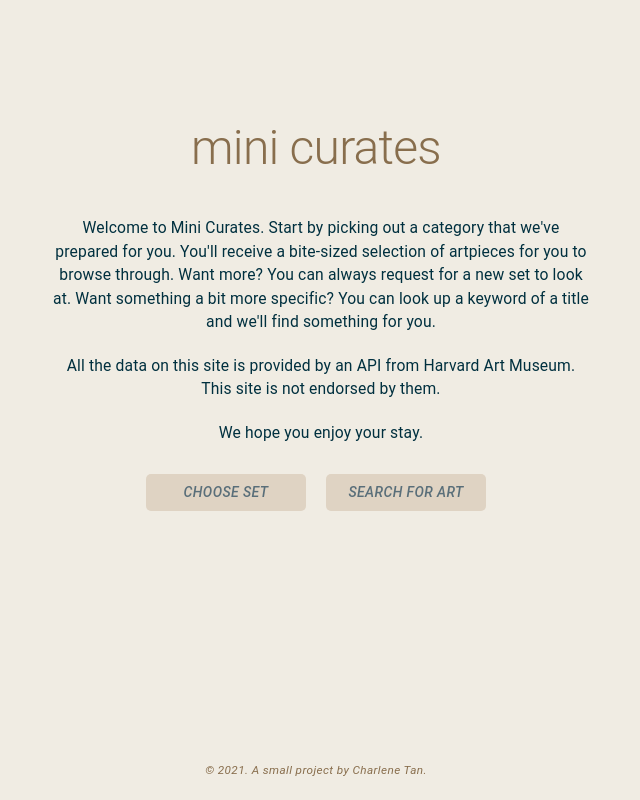
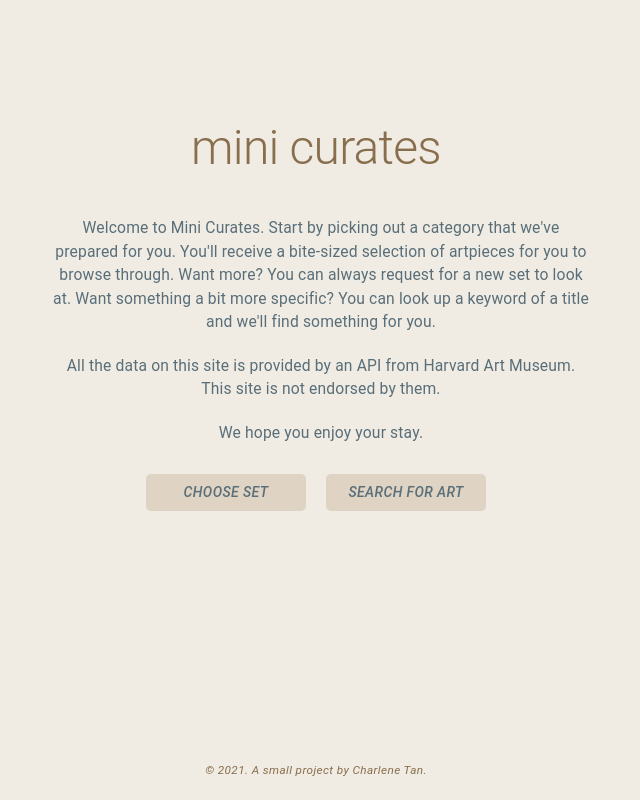
Before and after one commit to tanwsc/MuseumSiteProject, a React (Create React App) app: page / in a window 1280 px wide. Shown: the whole page, without its empty margins (324-964 px from the left). Built offline with nearby package versions, Linux system fonts and the light colour scheme.

Commit message:
styling edits

```diff
--- a/src/App.js
+++ b/src/App.js
@@ -15,6 +15,10 @@ const theme = createTheme({
       main: "rgb(223, 211, 195)",
       dark: "rgb(205, 172, 129)",
     },
+    text: {
+      primary: "rgb(0, 48, 63)",
+      secondary: "rgb(89, 110, 121)",
+    },
   },
   typography: {
     htmlFontSize: 14,
@@ -28,9 +32,6 @@ const theme = createTheme({
     h3: {
       fontSize: "1.4rem",
     },
-  },
-  focused: {
-    color: "rgb(223, 211, 195)",
   },
 });
 
@@ -48,6 +49,9 @@ const useStyles = makeStyles({
   typoHeaders: {
     margin: "120px auto 40px auto",
     // fontSize: "1.4em",
+  },
+  typoBody: {
+    color: "rgb(89, 110, 121)",
   },
   nav: {
     margin: "20px auto",
@@ -147,6 +151,13 @@ const useStyles = makeStyles({
     background: "rgb(240, 236, 227)",
     color: "rgb(136, 110, 77)",
   },
+  modal: {
+    display: "flex",
+    marginLeft: "50px",
+    alignItems: "center",
+    justifyContent: "center",
+    overflowY: "scroll",
+  },
 });
 
 function App() {
--- a/src/Components/Home.js
+++ b/src/Components/Home.js
@@ -11,7 +11,7 @@ const Home = ({ style }) => {
       <Typography variant="h1" className={style.typoHeaders}>
         mini curates
       </Typography>
-      <Typography variant="body1">
+      <Typography variant="body1" className={style.typoBody}>
         Welcome to Mini Curates. Start by picking out a category that we've
         prepared for you. You'll receive a bite-sized selection of artpieces for
         you to browse through. Want more? You can always request for a new set
@@ -19,11 +19,14 @@ const Home = ({ style }) => {
         keyword of a title and we'll find something for you.
       </Typography>
       <br />
-      <Typography>
-        All the data on this site is provided by an API from Harvard Art Museum. This site is not endorsed by them.
+      <Typography variant="body1" className={style.typoBody}>
+        All the data on this site is provided by an API from Harvard Art Museum.
+        This site is not endorsed by them.
       </Typography>
       <br />
-      <Typography variant="body1">We hope you enjoy your stay.</Typography>
+      <Typography variant="body1" className={style.typoBody}>
+        We hope you enjoy your stay.
+      </Typography>
       <Box className={style.nav}>
         <Button className={style.button} component={Link} to="/art">
           Choose Set
--- /dev/null
+++ b/src/Components/Modal.js
@@ -0,0 +1,39 @@
+import * as React from "react";
+import Modal from "@material-ui/core/Modal";
+import Backdrop from "@material-ui/core/Backdrop";
+import Fade from "@material-ui/core/Fade";
+
+export default function TransitionsModal({ style, imgOpen, imgClose, img }) {
+  //   const [open, setOpen] = React.useState(false);
+
+  //   const handleOpen = () => {
+  //     setOpen(true);
+  //   };
+
+//   const handleClose = () => {
+//     setOpen(false);
+//   };
+
+  return (
+    <div>
+      <Modal
+        aria-labelledby="transition-modal-title"
+        aria-describedby="transition-modal-description"
+        className={style.modal}
+        open={imgOpen}
+        onClose={imgClose}
+        closeAfterTransition
+        BackdropComponent={Backdrop}
+        BackdropProps={{
+          timeout: 500,
+        }}
+      >
+        <Fade in={imgOpen}>
+          <div>
+            <img id="transition-modal-description" src={img} alt="not found" />
+          </div>
+        </Fade>
+      </Modal>
+    </div>
+  );
+}
```
